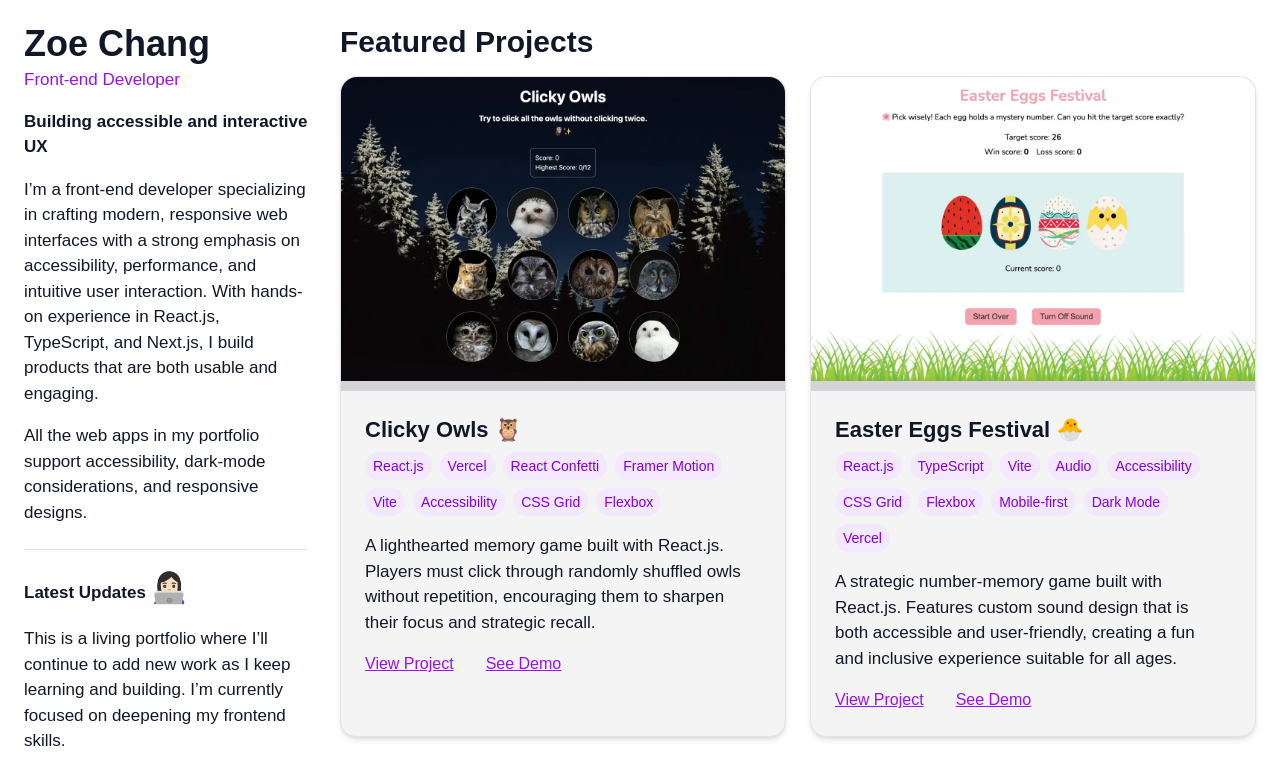
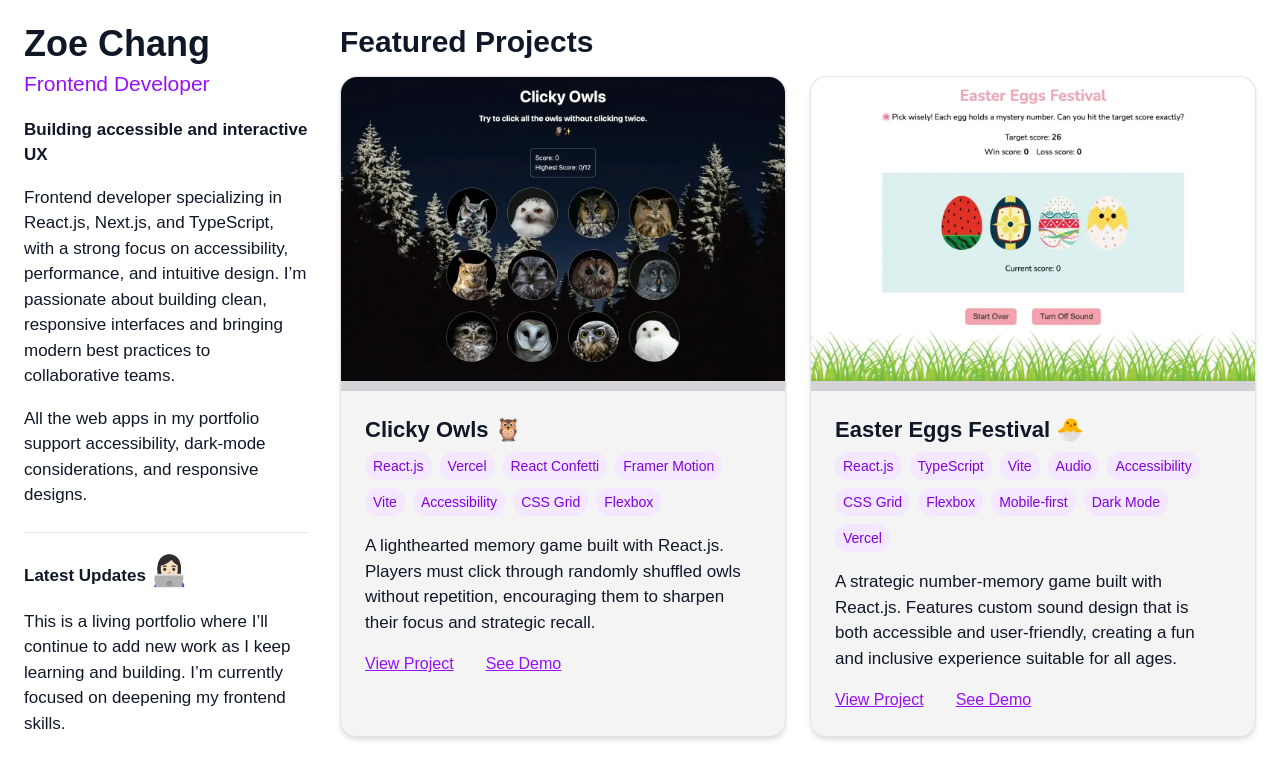
Before and after one commit to zcdev/my-portfolio, a Next.js app: page / in a window 1280 px wide. Shown: the top 757 px of the page. Built offline with nearby package versions, Linux system fonts and the light colour scheme.

Commit message:
docs: update bio and refine font styles

```diff
--- a/src/app/globals.css
+++ b/src/app/globals.css
@@ -33,7 +33,7 @@ p {
   margin: 17px 0px;
 }
 
-p.title {
+.title {
   margin: 0px;
 }
 
--- a/src/app/page.tsx
+++ b/src/app/page.tsx
@@ -7,14 +7,14 @@ export default function Home() {
     <main className="grid grid-cols-1 lg:grid-cols-8 gap-x-8 gap-y-6 max-w-[1700px] min-h-screen text-gray-900 p-6 dark:bg-stone-950 dark:text-zinc-400">
       <aside className="mb-4 col-span-8 lg:col-span-2 text-left">
         <h1 className="text-4xl font-bold mb-1">Zoe Chang</h1>
-        <p className="title text-xl text-purple-600 mb-1 dark:text-purple-400">
-          Front-end Developer
-        </p>
+        <h2 className="title text-[21px] text-purple-600 mb-1 dark:text-purple-400">
+          Frontend Developer
+        </h2>
         <p className="text-base text-[17px] font-semibold mb-4">
           Building accessible and interactive UX
         </p>
         <p className="text-base text-[17px] mb-4">
-          I’m a front-end developer specializing in crafting modern, responsive web interfaces with a strong emphasis on accessibility, performance, and intuitive user interaction. With hands-on experience in React.js, TypeScript, and Next.js, I build products that are both usable and engaging.
+          Frontend developer specializing in React.js, Next.js, and TypeScript, with a strong focus on accessibility, performance, and intuitive design. I’m passionate about building clean, responsive interfaces and bringing modern best practices to collaborative teams.
         </p>
         <p className="text-base text-[17px] mb-5 pb-6 border-b-1 border-zinc-200">
           All the web apps in my portfolio support accessibility, dark-mode considerations, and responsive designs.
```
